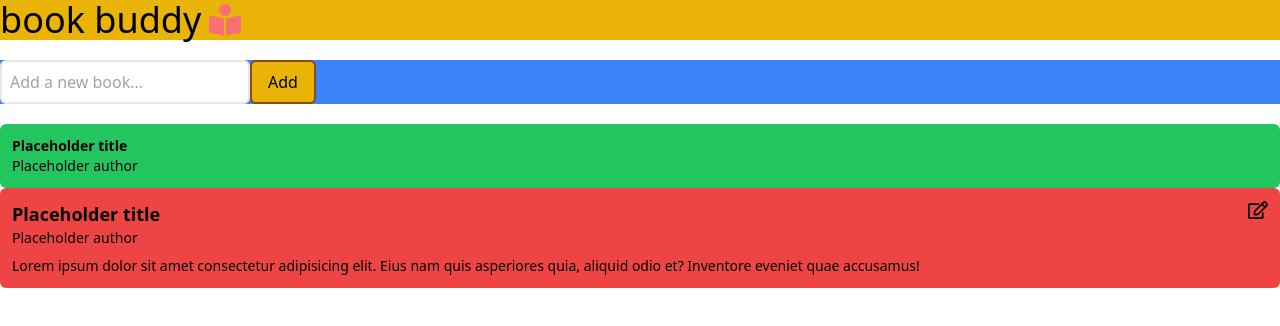
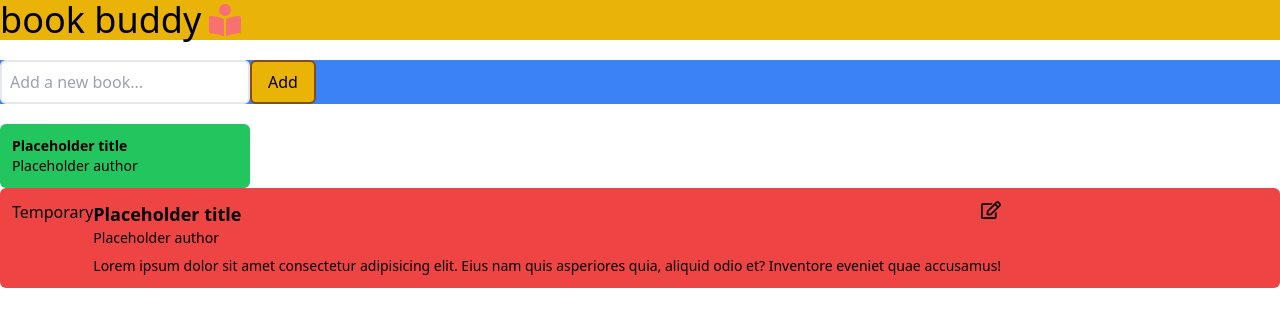
Before and after one commit to codeFromCO/BookBuddy, a React app: page / in a window 1280 px wide. Shown: the top 326 px of the page. Built offline with nearby package versions, Linux system fonts and the light colour scheme.

Commit message:
add image section to book card

```diff
--- a/src/components/BookCard.jsx
+++ b/src/components/BookCard.jsx
@@ -4,6 +4,10 @@ import { FaRegEdit } from 'react-icons/fa';
 const BookCard = (props) => {
   return (
     <div className='bg-red-500 p-3 rounded-md'>
+      <div className='flex'>
+        <img src={props.src}></img>
+        <h1>Temporary</h1>
+        <div>
           <div className='flex justify-between'>
             <h2 className='font-bold text-lg'>{props.title}</h2>
             <FaRegEdit
@@ -14,6 +18,8 @@ const BookCard = (props) => {
           <h3 className='text-sm mb-2'>{props.author}</h3>
           <p className='text-sm'>{props.notes}</p>
         </div>
+      </div>
+    </div>
   );
 };
 
--- a/src/components/BookCardSearch.jsx
+++ b/src/components/BookCardSearch.jsx
@@ -2,7 +2,8 @@ import React from 'react';
 
 const BookCardSearch = (props) => {
   return (
-    <div className='bg-green-500 p-3 rounded-md'>
+    <div className='bg-green-500 p-3 rounded-md w-inputSearchWidth'>
+      <img className='max-h-9' src={props.src}></img>
       <div className='flex justify-between'>
         <h2 className='font-bold text-sm'>{props.title}</h2>
       </div>
```
Lines whose indentation alone changed are shown as unchanged.
